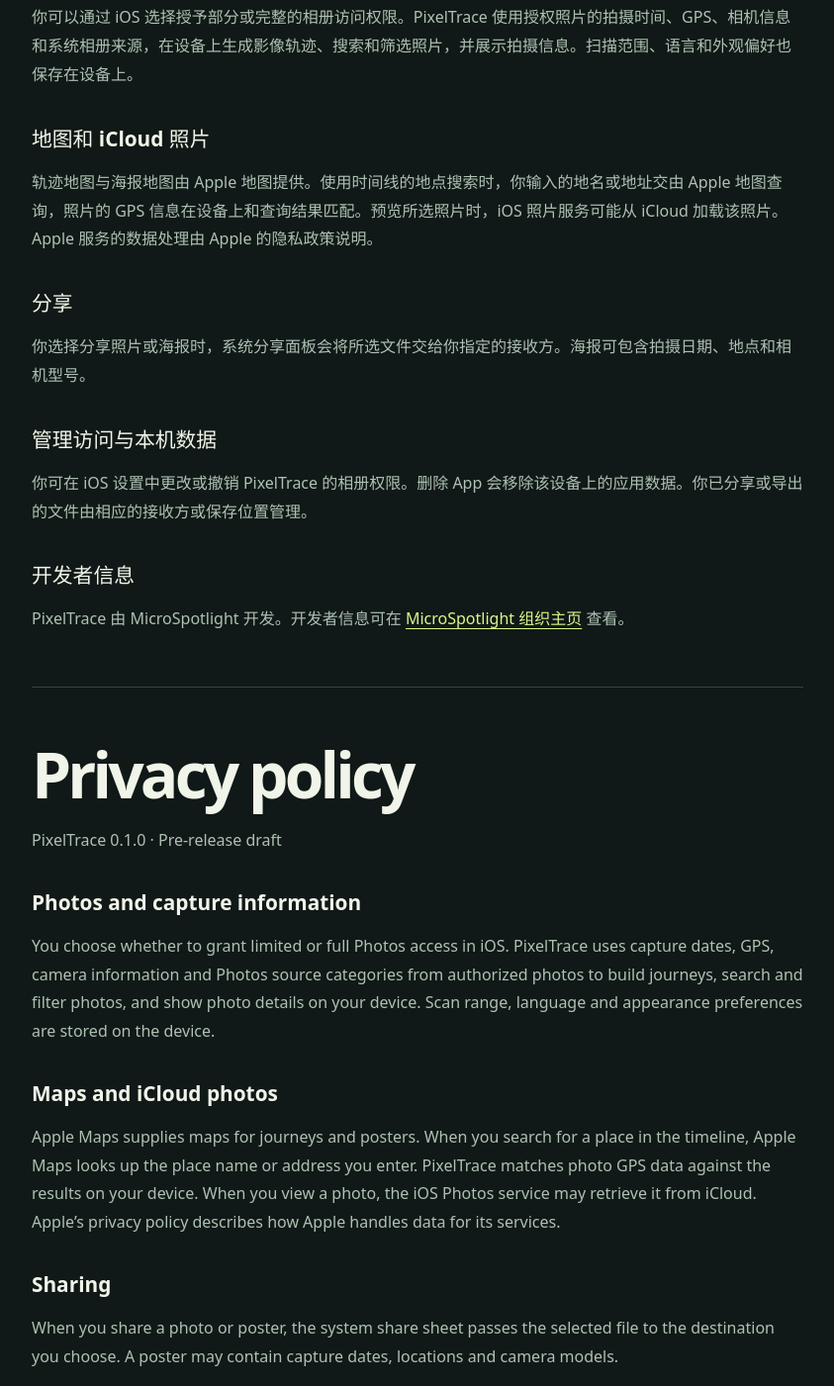
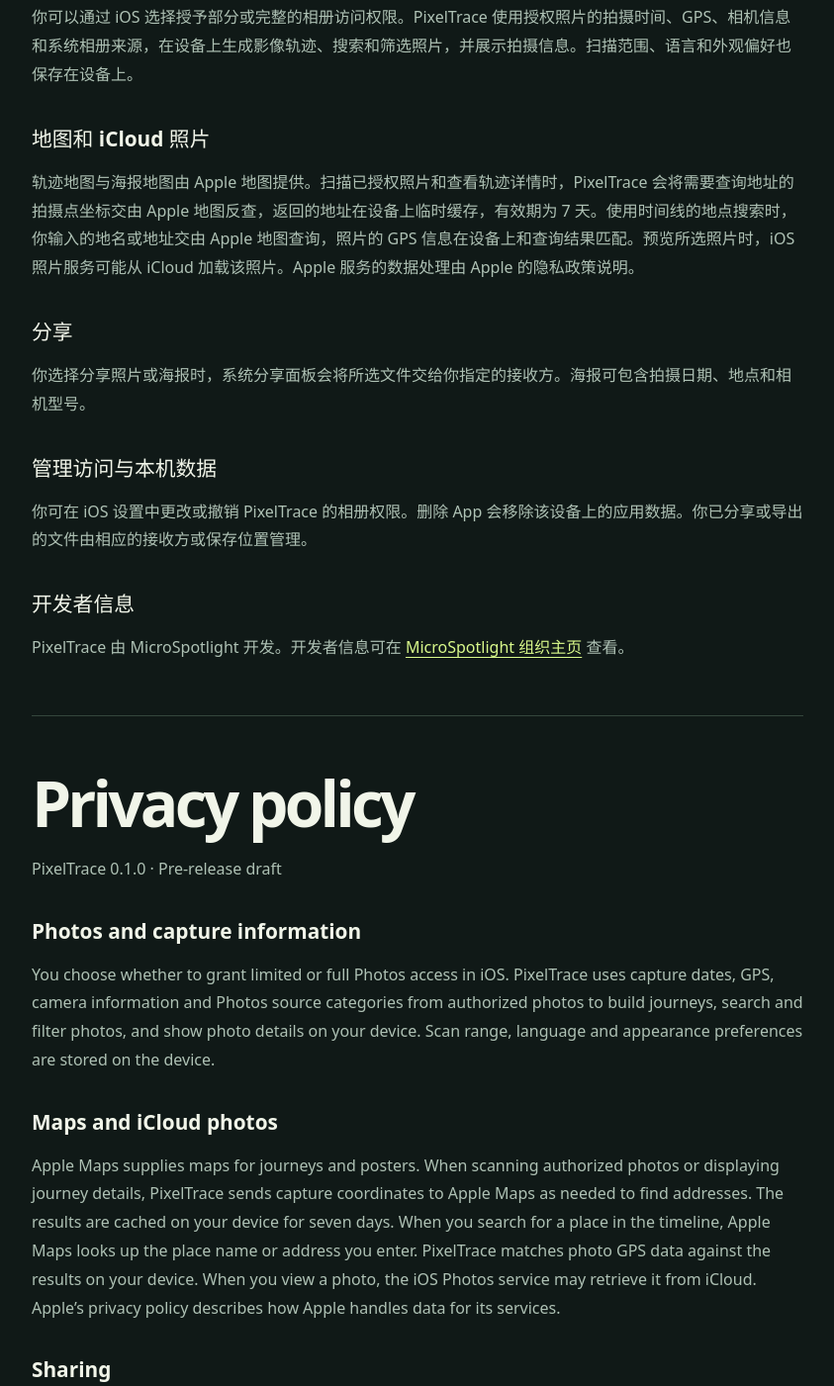
Before and after one commit to MicroSpotlight/PixelTrace-WebSite, a plain HTML site: page privacy.html in a window 1280 px wide. Shown: the part 326-1727 px from the top of the page at 99% size, without its empty margins (218-1061 px from the left). Drawn offline with Linux system fonts and the light colour scheme.

Commit message:
docs: describe address lookup during photo scans

```diff
--- a/privacy.html
+++ b/privacy.html
@@ -27,7 +27,7 @@
       <h2>照片与拍摄信息</h2>
       <p>你可以通过 iOS 选择授予部分或完整的相册访问权限。PixelTrace 使用授权照片的拍摄时间、GPS、相机信息和系统相册来源，在设备上生成影像轨迹、搜索和筛选照片，并展示拍摄信息。扫描范围、语言和外观偏好也保存在设备上。</p>
       <h2>地图和 iCloud 照片</h2>
-      <p>轨迹地图与海报地图由 Apple 地图提供。使用时间线的地点搜索时，你输入的地名或地址交由 Apple 地图查询，照片的 GPS 信息在设备上和查询结果匹配。预览所选照片时，iOS 照片服务可能从 iCloud 加载该照片。Apple 服务的数据处理由 Apple 的隐私政策说明。</p>
+      <p>轨迹地图与海报地图由 Apple 地图提供。扫描已授权照片和查看轨迹详情时，PixelTrace 会将需要查询地址的拍摄点坐标交由 Apple 地图反查，返回的地址在设备上临时缓存，有效期为 7 天。使用时间线的地点搜索时，你输入的地名或地址交由 Apple 地图查询，照片的 GPS 信息在设备上和查询结果匹配。预览所选照片时，iOS 照片服务可能从 iCloud 加载该照片。Apple 服务的数据处理由 Apple 的隐私政策说明。</p>
       <h2>分享</h2>
       <p>你选择分享照片或海报时，系统分享面板会将所选文件交给你指定的接收方。海报可包含拍摄日期、地点和相机型号。</p>
       <h2>管理访问与本机数据</h2>
@@ -41,7 +41,7 @@
       <h2>Photos and capture information</h2>
       <p>You choose whether to grant limited or full Photos access in iOS. PixelTrace uses capture dates, GPS, camera information and Photos source categories from authorized photos to build journeys, search and filter photos, and show photo details on your device. Scan range, language and appearance preferences are stored on the device.</p>
       <h2>Maps and iCloud photos</h2>
-      <p>Apple Maps supplies maps for journeys and posters. When you search for a place in the timeline, Apple Maps looks up the place name or address you enter. PixelTrace matches photo GPS data against the results on your device. When you view a photo, the iOS Photos service may retrieve it from iCloud. Apple’s privacy policy describes how Apple handles data for its services.</p>
+      <p>Apple Maps supplies maps for journeys and posters. When scanning authorized photos or displaying journey details, PixelTrace sends capture coordinates to Apple Maps as needed to find addresses. The results are cached on your device for seven days. When you search for a place in the timeline, Apple Maps looks up the place name or address you enter. PixelTrace matches photo GPS data against the results on your device. When you view a photo, the iOS Photos service may retrieve it from iCloud. Apple’s privacy policy describes how Apple handles data for its services.</p>
       <h2>Sharing</h2>
       <p>When you share a photo or poster, the system share sheet passes the selected file to the destination you choose. A poster may contain capture dates, locations and camera models.</p>
       <h2>Manage access and local data</h2>
```
